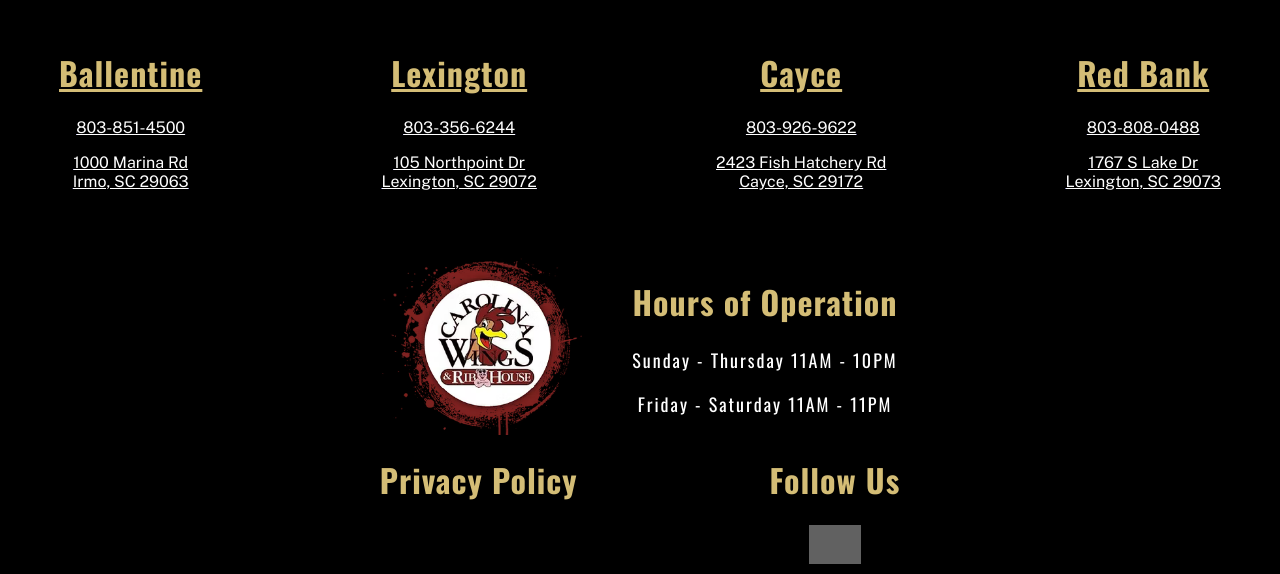
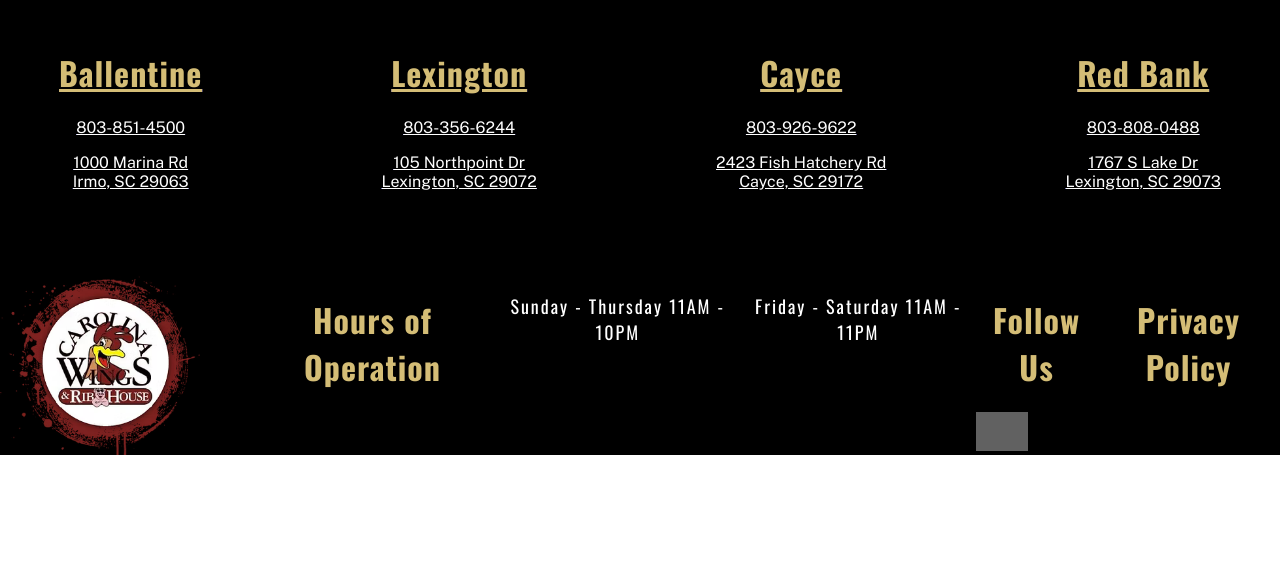
Before and after one commit to ty-bennett/carolinawings, a React (Vite) app in the folder frontend/: page / in a window 1280 px wide. Shown: the part 3139-3713 px from the top of the page. After the commit the page ends 3594 px from the top, so only its background shows below. Built offline with nearby package versions, Linux system fonts and the light colour scheme; grey boxes are pictures that could not be loaded.

Commit message:
commits before class, finalizing layout for footer

```diff
--- a/frontend/src/components/Footer.module.css
+++ b/frontend/src/components/Footer.module.css
@@ -51,7 +51,7 @@
   justify-content: center;
 }
 
-.hourscontainer{
+.hourslayout{
   display: flex;
   flex-direction: row;
 }
--- a/frontend/src/components/Footer.tsx
+++ b/frontend/src/components/Footer.tsx
@@ -5,47 +5,44 @@
     <div className={footer.footercontainer}>
       <div className={footer.locationcontainer}>
         <div className={footer.location}>
-          <h1 className={footer.header}><u>Ballentine</u></h1>
+          <a href="https://cwb.hrpos.heartland.us/menu" target="_blank"><h1 className={footer.header}><u>Ballentine</u></h1></a>
           <a href="tel:+1803-851-4500"><p className={footer.locationtext}>803-851-4500</p></a>
           <a href="https://www.google.com/maps/dir/?api=1&destination=Carolina+Wings+Ballentine+SC+1000+Marina+Rd+Irmo" target="_blank"><p className={footer.locationtext}>1000 Marina Rd<br>
           </br> Irmo, SC 29063</p></a>
         </div>
         <div className={footer.location}>
-          <h1 className={footer.header}><u>Lexington</u></h1>
+          <a href="https://cwl.hrpos.heartland.us/menu" target="_blank"><h1 className={footer.header}><u>Lexington</u></h1></a>
           <a href="tel:+1803-356-6244"><p className={footer.locationtext}>803-356-6244</p></a>
           <a href="https://www.google.com/maps/dir/?api=1&destination=Carolina+Wings+Lexington+SC+105+Northpoint+Dr" target="_blank"><p className={footer.locationtext}>105 Northpoint Dr<br>
           </br> Lexington, SC 29072</p></a>
         </div>
         <div className={footer.location}>
-          <h1 className={footer.header}><u>Cayce</u></h1>
+          <a href="https://cwc.hrpos.heartland.us/menu" target="_blank"><h1 className={footer.header}><u>Cayce</u></h1></a>
           <a href="tel:+1803-926-9622"><p className={footer.locationtext}>803-926-9622</p></a>
           <a href="https://www.google.com/maps/dir/?api=1&destination=Carolina+Wings+Cayce+SC+2423+Fish+Hatchery+Rd" target="_blank"><p className={footer.locationtext}>2423 Fish Hatchery Rd <br>
           </br> Cayce, SC 29172</p></a>
         </div>
         <div className={footer.location}>
-          <h1 className={footer.header}><u>Red Bank</u></h1>
+          <a href="https://cwr.hrpos.heartland.us/menu" target="_blank"><h1 className={footer.header}><u>Red Bank</u></h1></a>
           <a href="tel:+1803-808-4800"><p className={footer.locationtext}>803-808-0488</p></a>
           <a href="https://www.google.com/maps/dir/?api=1&destination=Carolina+Wings+Red+Bank+SC+1767+S+Lake+Dr" target="_blank"><p className={footer.locationtext}>1767 S Lake Dr <br>
           </br> Lexington, SC 29073</p></a>
         </div>
-      </div>
+      </div>ß
       <div className={footer.hours}>
         <div className={footer.imagecontainer}>
-          <img src="/carolinawings.png" className={footer.image}></img>
+        <img src="/carolinawings.png" className={footer.image}></img>
           <div className={footer.hourslayout}>
             <h1 className={footer.header}>Hours of Operation</h1>
             <p className={footer.text}>Sunday - Thursday 11AM - 10PM</p>
             <p className={footer.text}>Friday - Saturday 11AM - 11PM</p>
           </div>
+          <div className={footer.bottomlayour}>
+            <h1 className={footer.header}>Follow Us</h1>
+            <img src="https://img.icons8.com/ios_filled/512/facebook-new.png"className={footer.facebookicon}></img>
+          </div>
+          <h1 className={footer.header}>Privacy Policy</h1>
         </div>
-      </div>
-      <div className={footer.bottomlayout}>
-        <h1 className={footer.header}>Privacy Policy</h1>
-        <div className={footer.followuscontainer}>
-          <h1 className={footer.header}>Follow Us</h1>
-          <img src="https://img.icons8.com/ios_filled/512/facebook-new.png"className={footer.facebookicon}></img>
-        </div>
-
       </div>
     </div>
   );
```
